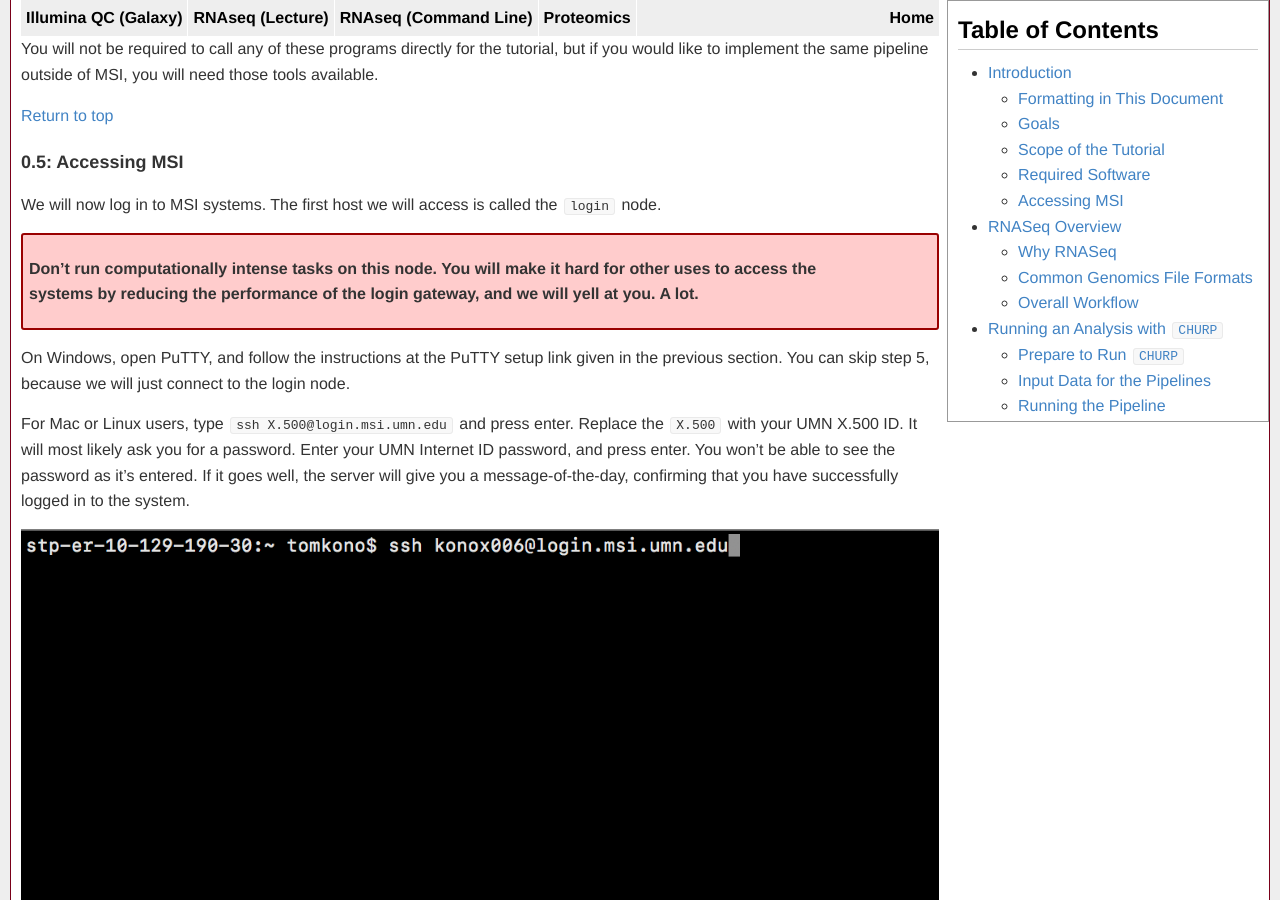
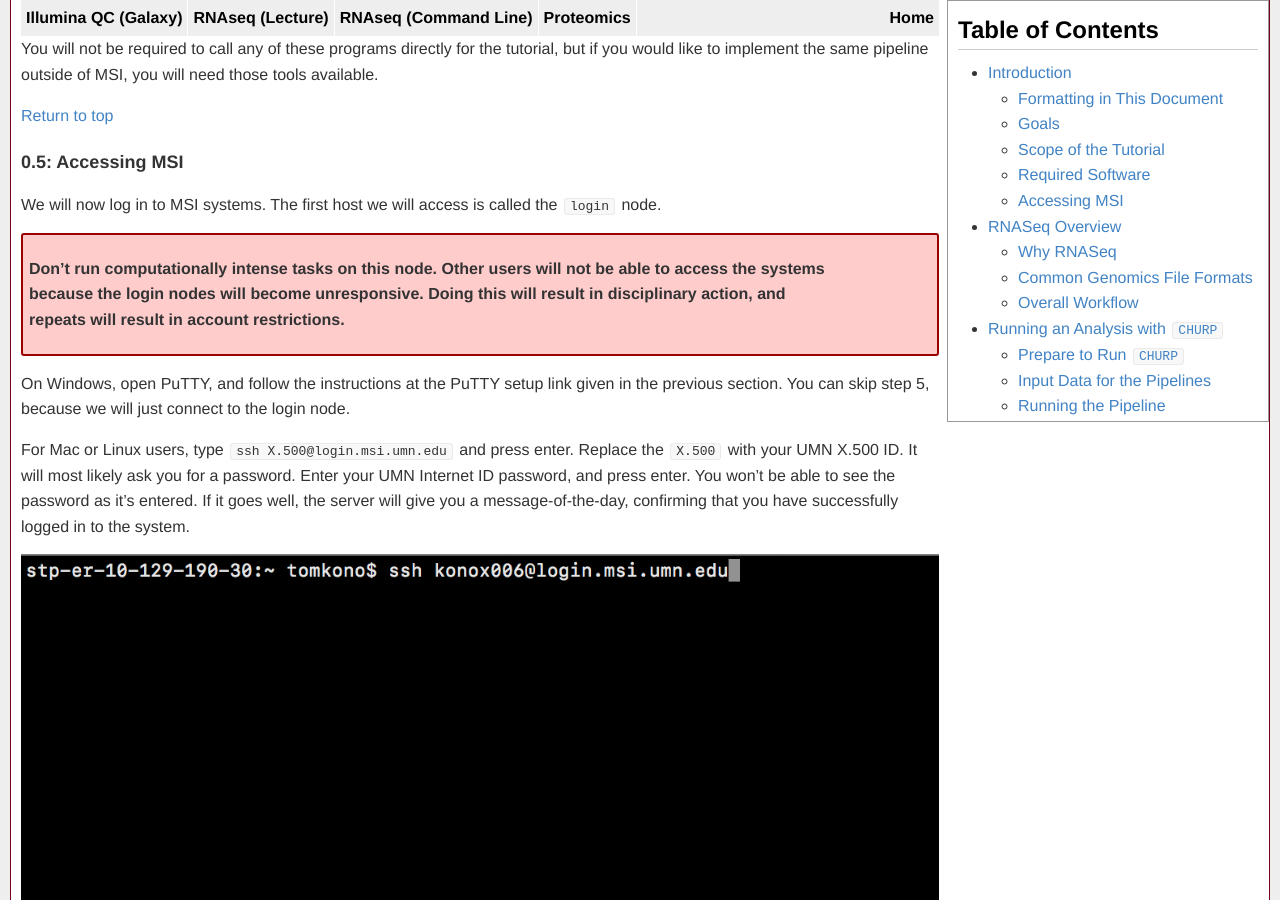
Before and after one commit to msi-ris/Tutorials, a Jekyll site: the page built from rnaseq_cmd.md, in a window 1280 px wide and 900 px high, scrolled down 1948 px. Built offline with Jekyll 4.4.1, drawn with Linux system fonts in a browser that asks for light colours.

Commit message:
update warnings

```diff
--- a/rnaseq_cmd.md
+++ b/rnaseq_cmd.md
@@ -162,9 +162,10 @@ We will now log in to MSI systems. The first host we will access is called the
 
 <div class="warn" markdown="1">
 
-Don't run computationally intense tasks on this node. You will make it hard for
-other uses to access the systems by reducing the performance of the login
-gateway, and we will yell at you. A lot.
+Don't run computationally intense tasks on this node. Other users will not be
+able to access the systems because the login nodes will become unresponsive.
+Doing this will result in disciplinary action, and repeats will result in
+account restrictions.
 
 </div>
 
```
